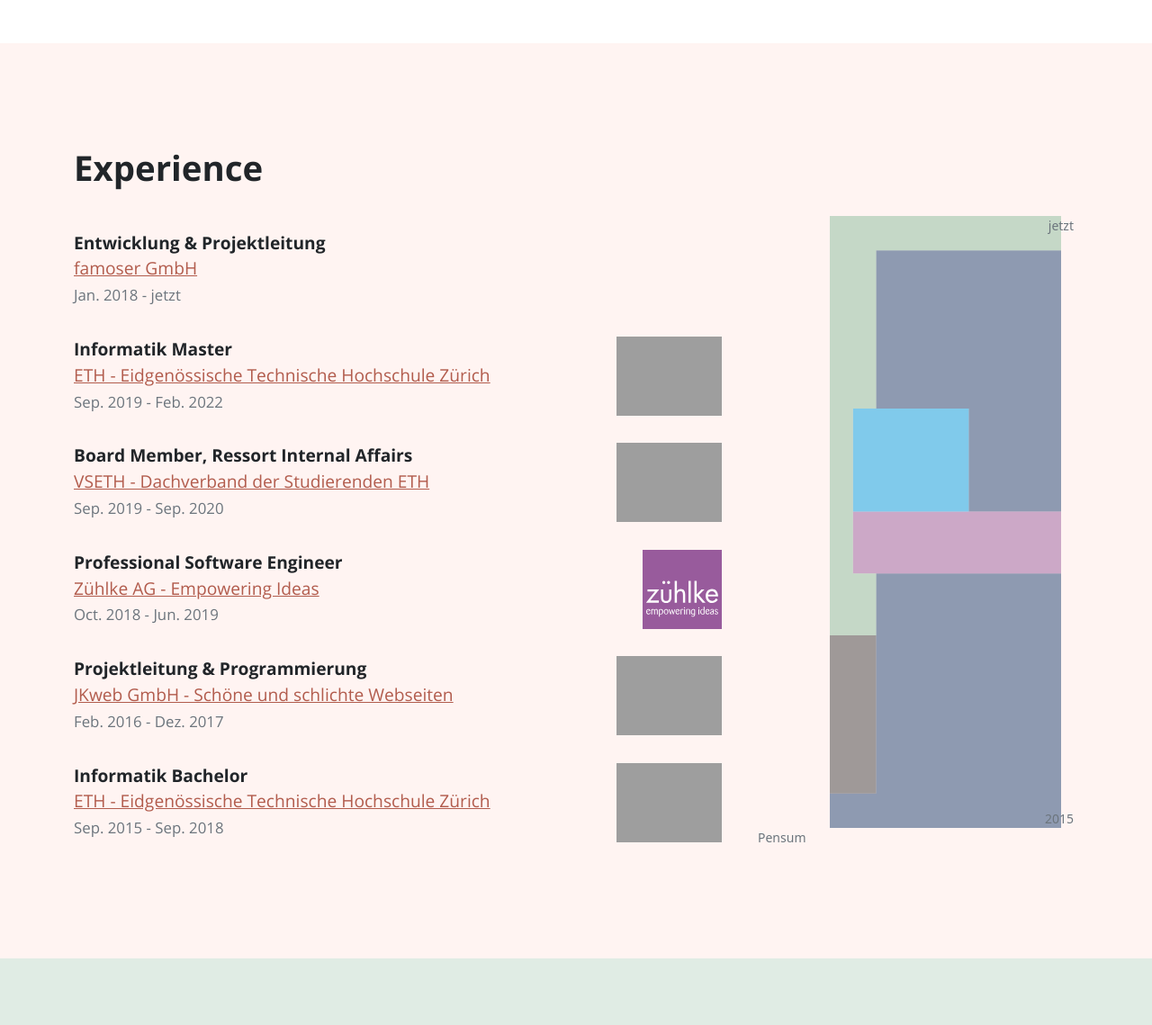
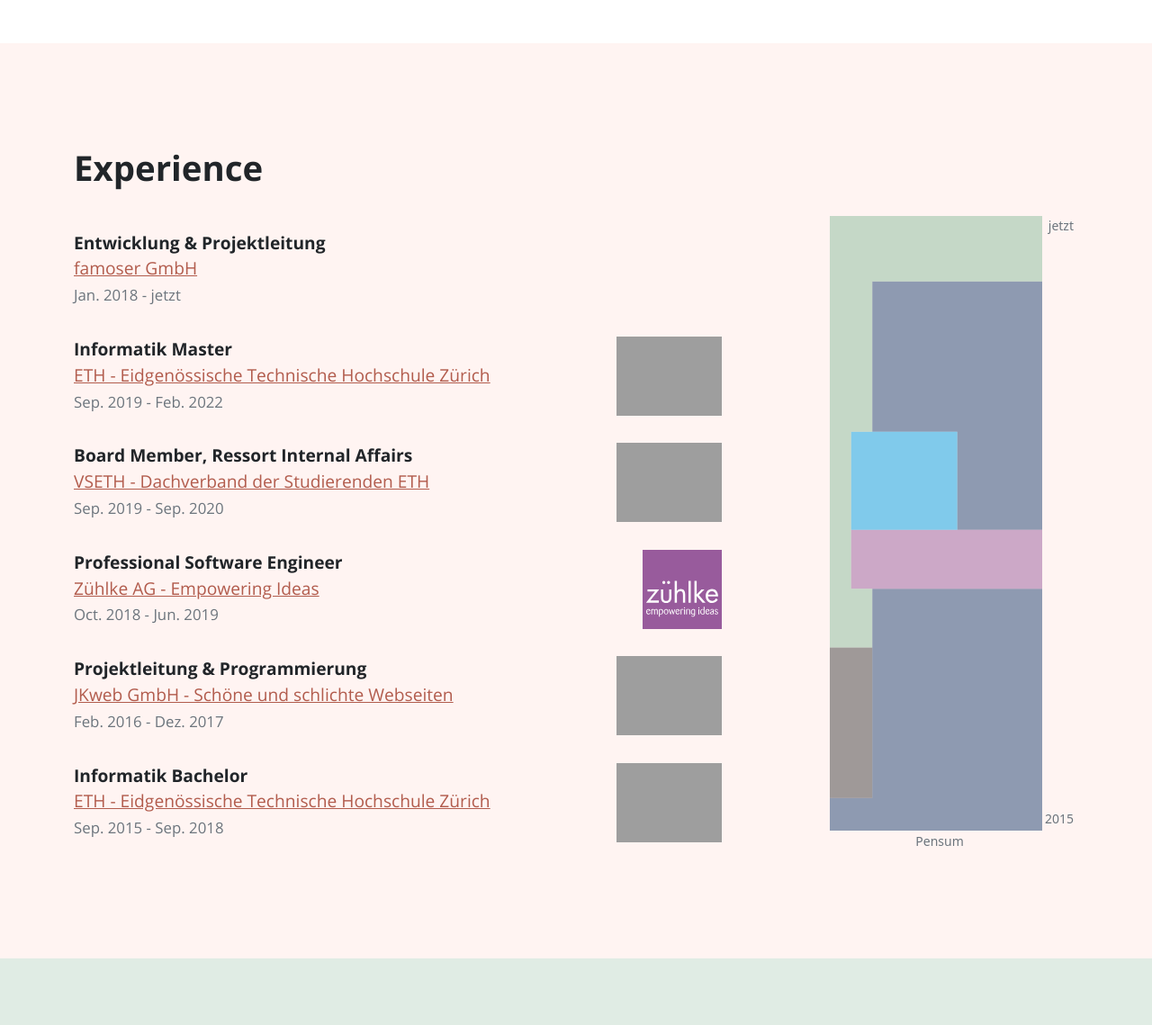
Before and after one commit to famoser/famoser.ch, a PHP site: page / in a window 1280 px wide. Shown: the part 2461-3600 px from the top of the page at 90% size. Run offline with PHP 8.4, Linux system fonts and the light colour scheme; grey boxes are pictures that could not be loaded.

Commit message:
Update project timeline

```diff
--- a/public/index.php
+++ b/public/index.php
@@ -195,14 +195,14 @@ include "../templates/head.html"
                     <div class="job-wrapper">
                         <!--
                         10 width = 100% pensum
-                        0 = jan 2015, 11 = dez 2015, 78 dez 2020, 92 feb 2022, 97 july 2022
+                        0 = jan 2015, 11 = dez 2015, 78 dez 2020, 92 feb 2022, 102 dez 2022
 
                         59 height = 59 months; from Sep 2015 - Juli 2020
                         -->
                         <svg class="jobs" preserveAspectRatio="none" xmlns="http://www.w3.org/2000/svg"
-                             viewBox="0 0 10 97"
+                             viewBox="0 0 10 102"
                              height="109%"
-                             width="109%">
+                             width="100%">
                             <filter id="dry">
                                 <feComponentTransfer>
                                     <feFuncA type="table" tableValues="0 0.5"></feFuncA>
@@ -259,15 +259,15 @@ include "../templates/head.html"
                                     10 Jul 2019 (6+48) - Sep 2019 (8+48)
                                     02 Oct 2020 (9+60) - Dez 2020 (11+60)
                                     -->
-                                    <polygon points="8,36 10,36 10,97 0,97 0,92 8,92 8,69 9,69 9,45 8,45"
+                                    <polygon points="8,36 10,36 10,102 0,102 0,92 8,92 8,69 9,69 9,45 8,45"
                                              fill="#8BBB9B"></polygon>
                                 </g>
                             </g>
                         </svg>
-                        <small class="axis-top text-right text-secondary">jetzt</small>
-                        <small class="axis-bottom text-right text-secondary">2015</small>
+                        <small class="axis-top text-end text-secondary">jetzt</small>
+                        <small class="axis-bottom text-end text-secondary">2015</small>
                     </div>
-                    <small class="text-right text-secondary mr-4 d-block">Pensum</small>
+                    <small class="text-center text-secondary ms-5 mt-1 d-block">Pensum</small>
                 </div>
             </div>
         </div>
```
